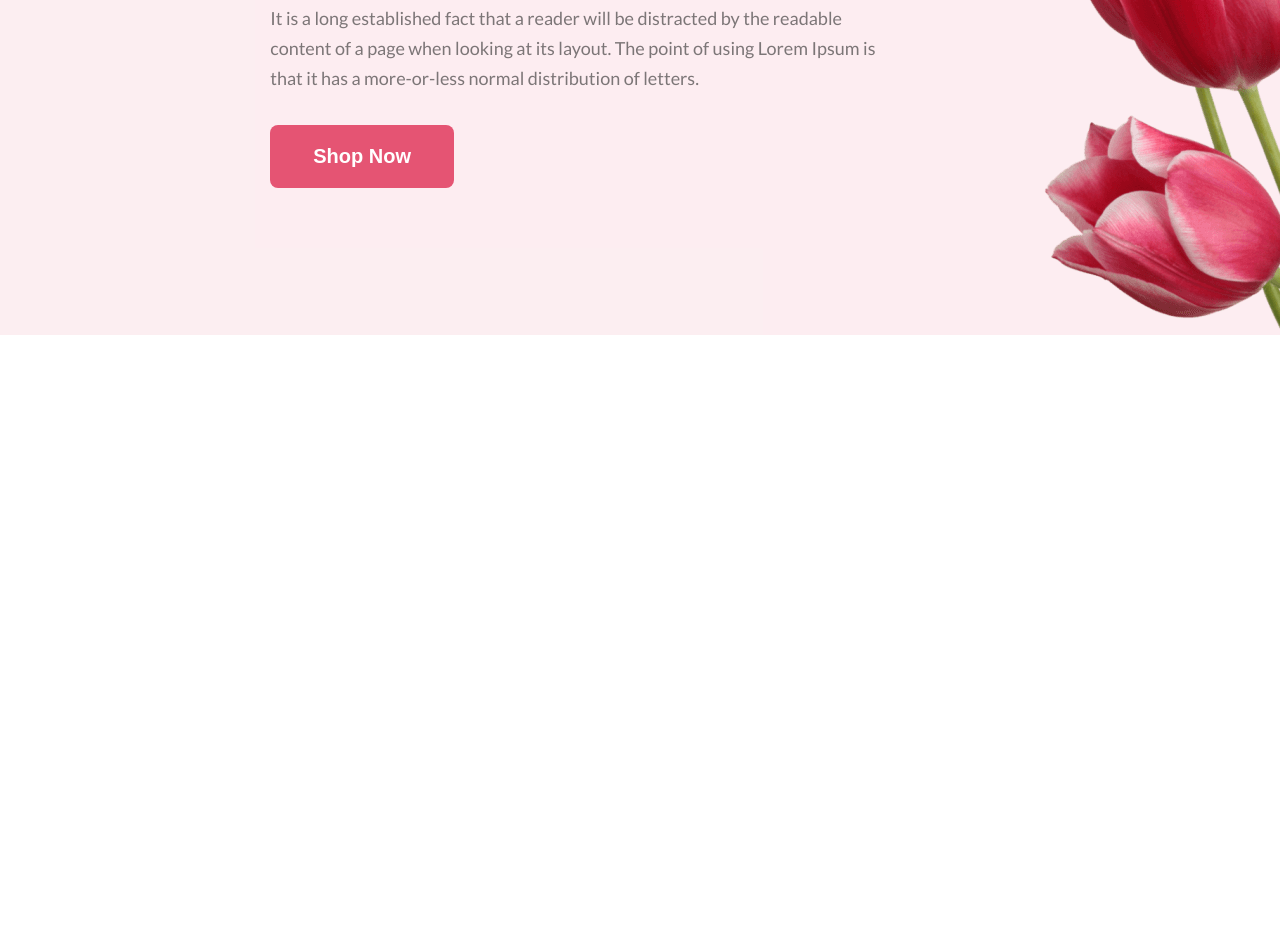
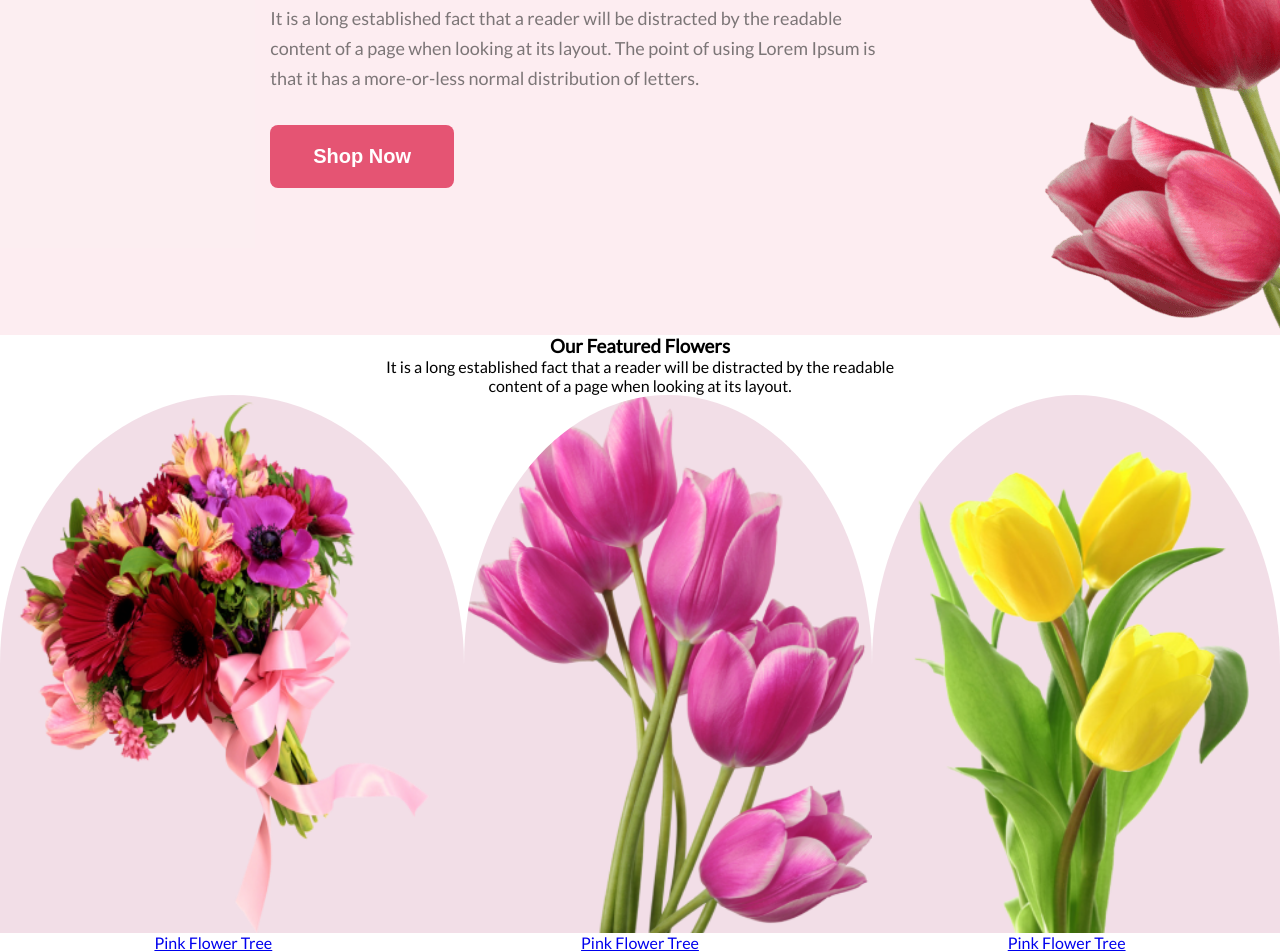
Before and after one commit to musfiqur172/flower-shop, a plain HTML site: page index.html in a window 1280 px wide. Shown: the part 515-1467 px from the top of the page. Before the commit the page ends 850 px from the top, so only its background shows below. Drawn offline with Linux system fonts and the light colour scheme.

Commit message:
feature flower added

```diff
--- a/index.html
+++ b/index.html
@@ -37,7 +37,27 @@
             <img src="Flower Asset/pngwing 10.png" alt="">
         </div>
     </header>
-    <main></main>
+    <main>
+        <section class="featured-flowers">
+            <div class="featured-flowers-title">
+                <h3>Our Featured Flowers</h3>
+            </div>
+            <div class="featured-flowers-description">
+                <p>It is a long established fact that a reader will be distracted by the readable</p>
+                <p>content of a page when looking at its layout.</p>
+            </div>
+            <div class="feature-flowers-container">
+                <img src="Flower Asset/pngwing 5.png" alt="" class="flower-item">
+                <img src="Flower Asset/pngwing 6.png" alt="" class="flower-item">
+                <img src="Flower Asset/pngwing 7.png" alt="" class="flower-item">
+            </div>
+            <div class="feature-flowers-container">
+                <a href="#">Pink Flower Tree</a>
+                <a href="#">Pink Flower Tree</a>
+                <a href="#">Pink Flower Tree</a>
+            </div>
+        </section>
+    </main>
     <footer></footer>
 </body>
 
--- a/styles/style.css
+++ b/styles/style.css
@@ -66,3 +66,30 @@ header {
     line-height: 30px;
     /* 166.667% */
 }
+
+/* main section styles */
+
+main {
+    max-width: 1440px;
+    margin: 0 auto;
+}
+
+.featured-flowers {
+    text-align: center;
+}
+
+.feature-flowers-container {
+    display: flex;
+    justify-content: space-around;
+}
+
+.flower-item {
+    background-color: #A7216226;
+    border-radius: 50% 50% 0 0;
+    -webkit-border-radius: 50% 50% 0 0;
+    -moz-border-radius: 50% 50% 0 0;
+    -ms-border-radius: 50% 50% 0 0;
+    -o-border-radius: 50% 50% 0 0;
+    width: 464px;
+    height: 538px;
+}
```
